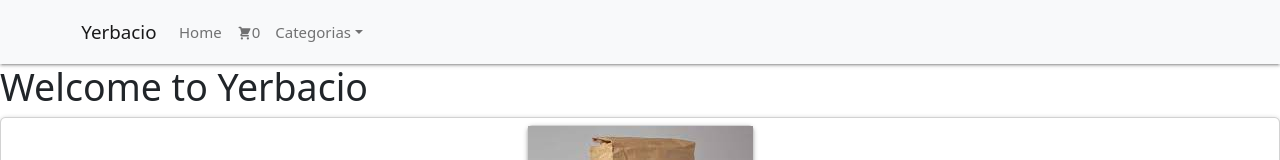
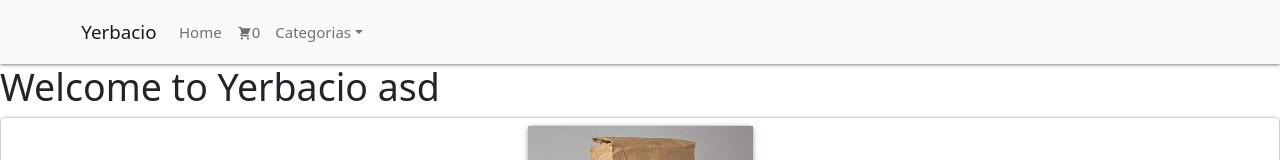
Before and after one commit to LaureanoT/Yerbacio, a React (Create React App) app: page / in a window 1280 px wide. Shown: the top 160 px of the page. Built offline with nearby package versions, Linux system fonts and the light colour scheme.

Commit message:
subo cambios

```diff
--- a/src/components/home/home.jsx
+++ b/src/components/home/home.jsx
@@ -7,7 +7,7 @@ export default function Home() {
     return (
         <>
             <section className="bienvenidos">
-                <h1>Welcome to Yerbacio</h1>
+                <h1>Welcome to Yerbacio asd</h1>
             </section>
             <ItemListContainer></ItemListContainer>
         </>
```
